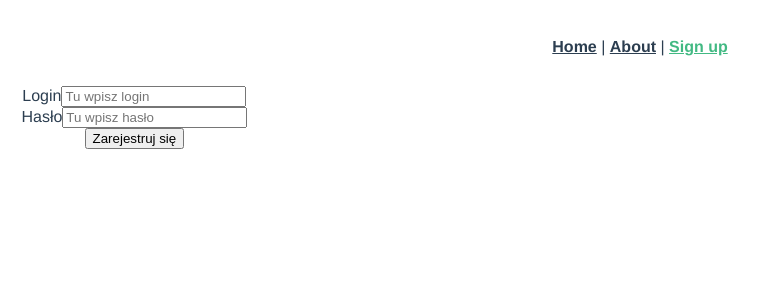
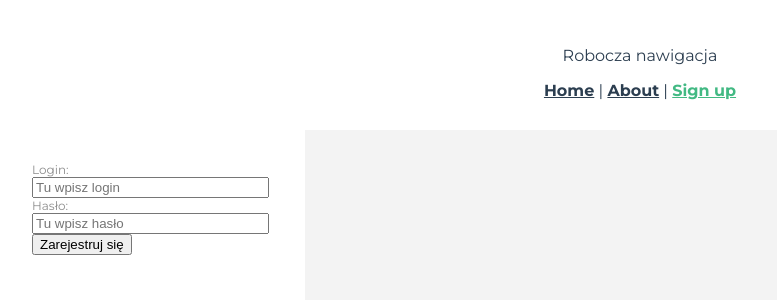
Before and after one commit to Wetido/PlayrV2, a Vue app in the folder frontend/: page /#/signup in a window 1280 px wide. Shown: the top 300 px of the page, without its empty margins (0-777 px from the left). Built offline with nearby package versions, Linux system fonts and the light colour scheme.

Commit message:
started designing signup form

```diff
--- a/frontend/src/App.vue
+++ b/frontend/src/App.vue
@@ -1,6 +1,7 @@
 <template>
   <div id="app">
     <div id="nav">
+      <p>Robocza nawigacja</p>
       <router-link to="/">Home</router-link> |
       <router-link to="/about">About</router-link> |
       <router-link to="/signup">Sign up</router-link>
@@ -10,14 +11,18 @@
 </template>
 
 <style lang="scss">
+@import url("https://fonts.googleapis.com/css2?family=Montserrat:wght@100;300;400;500;700&display=swap");
+body {
+  margin: 0;
+  padding: 0;
+}
 #app {
-  font-family: Avenir, Helvetica, Arial, sans-serif;
+  font-family: "Montserrat", sans-serif;
   -webkit-font-smoothing: antialiased;
   -moz-osx-font-smoothing: grayscale;
   text-align: center;
   color: #2c3e50;
 }
-
 #nav {
   padding: 30px;
 
@@ -32,10 +37,15 @@
 }
 .grid-container {
   display: grid;
-  grid-template-columns: 0.4fr 1.6fr;
+  grid-template-columns: 0.5fr 1.6fr;
   grid-template-rows: 1fr;
   gap: 0px 0px;
   height: 100vh;
 }
-
+.left-column {
+  background-color: #fff;
+}
+.right-column {
+  background-color: #f3f3f3;
+}
 </style>
--- a/frontend/src/views/home/Home.vue
+++ b/frontend/src/views/home/Home.vue
@@ -1,14 +1,14 @@
 <template>
   <div class="home">
-
+    <div class="grid-container">
+      <div class="left-column"></div>
+      <div class="right-column"></div>
+    </div>
   </div>
 </template>
 
 <script>
-
-
 export default {
-  name: 'Home',
-
-}
+  name: "Home",
+};
 </script>
--- a/frontend/src/views/signup/SignUp.vue
+++ b/frontend/src/views/signup/SignUp.vue
@@ -1,13 +1,30 @@
 <template>
   <div class="grid-container">
-    <nav class="left-column">
-      <label>Login</label>
-      <input placeholder="Tu wpisz login" v-model="login" type="text" />
-      <label>Hasło</label>
-      <input placeholder="Tu wpisz hasło" v-model="password" type="password" />
-      <label v-show="isWrongDataProvided">Wypełnij wszystkie pola!</label>
-      <button @click="handleFormSubmit()" type="submit">Zarejestruj się</button>
-    </nav>
+    <div class="left-column">
+      <div class="form">
+        <label class="form-label">Login:</label>
+        <input
+          class="form-input"
+          placeholder="Tu wpisz login"
+          v-model="login"
+          type="text"
+        />
+        <label class="form-label">Hasło:</label>
+        <input
+          class="form-input"
+          placeholder="Tu wpisz hasło"
+          v-model="password"
+          type="password"
+        />
+        <label class="wrongData-alert" v-show="isWrongDataProvided"
+          >Wypełnij wszystkie pola!</label
+        >
+        <button @click="handleFormSubmit()" type="submit">
+          Zarejestruj się
+        </button>
+      </div>
+    </div>
+    <div class="right-column"></div>
   </div>
 </template>
 
@@ -53,4 +70,25 @@ export default {
 </script>
 
 <style scoped>
+@media only screen and (min-width: 800px) {
+  .form {
+    display: flex;
+    flex-direction: column;
+    align-items: flex-start;
+    width: 75%;
+    margin: 2em;
+  }
+}
+.form-label {
+  color: #8d8d8d;
+  font-size: 12px;
+  margin-right: auto;
+}
+.form-input {
+  width: 100%;
+}
+.wrongData-alert {
+  color: #c96f6f;
+  font-size: 14px;
+}
 </style>
```
